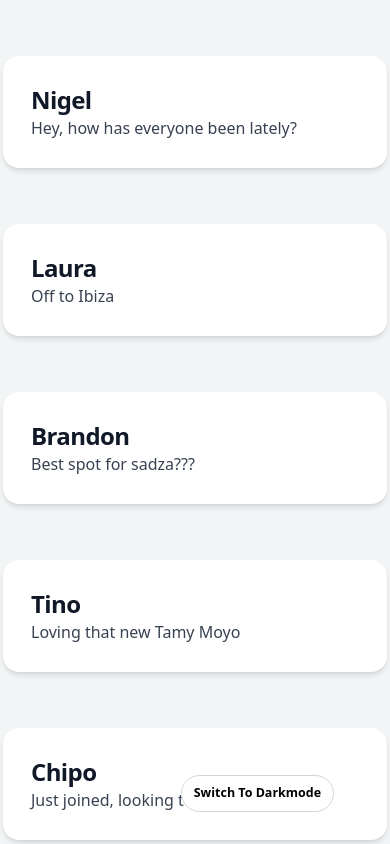
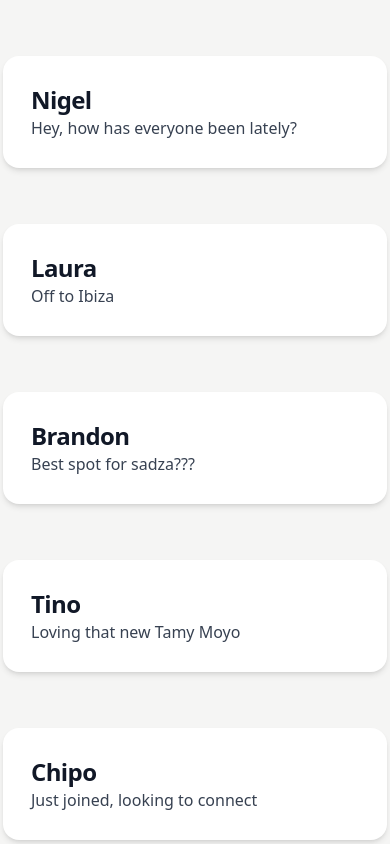
Before and after one commit to oreandtar/frontend-dev, a React (Create React App) app: page / in a window 390 px wide. Shown: the top 844 px of the page. Built offline with nearby package versions, Linux system fonts and the light colour scheme.

Commit message:
updated button

```diff
--- a/src/App.js
+++ b/src/App.js
@@ -28,10 +28,10 @@ function App() {
     setTheme(theme === "dark" ? "light" : "dark");
   };
   return (
-    <div className="App pt-14 bg-gray-100 dark:bg-black">
+    <div className="App pt-14 bg-stone-100 dark:bg-black">
 
       <Feed />
-       <button className="fixed bg-white border border-gray-300 dark:border-none bottom-8 py-2 px-3 right-14 dark:bg-neutral-900 dark:text-white  p-1 rounded-3xl text-sm font-bold " onClick={handleThemeSwitch}>
+       <button className="sm:flex  md:fixed bg-white border border-gray-300 dark:border-none bottom-8 py-2 px-3 right-14 dark:bg-neutral-900 dark:text-white  p-1 rounded-3xl text-sm font-bold " onClick={handleThemeSwitch}>
         {
           theme ==='dark'? 'Switch To Lightmode':'Switch To Darkmode'
         }
```
